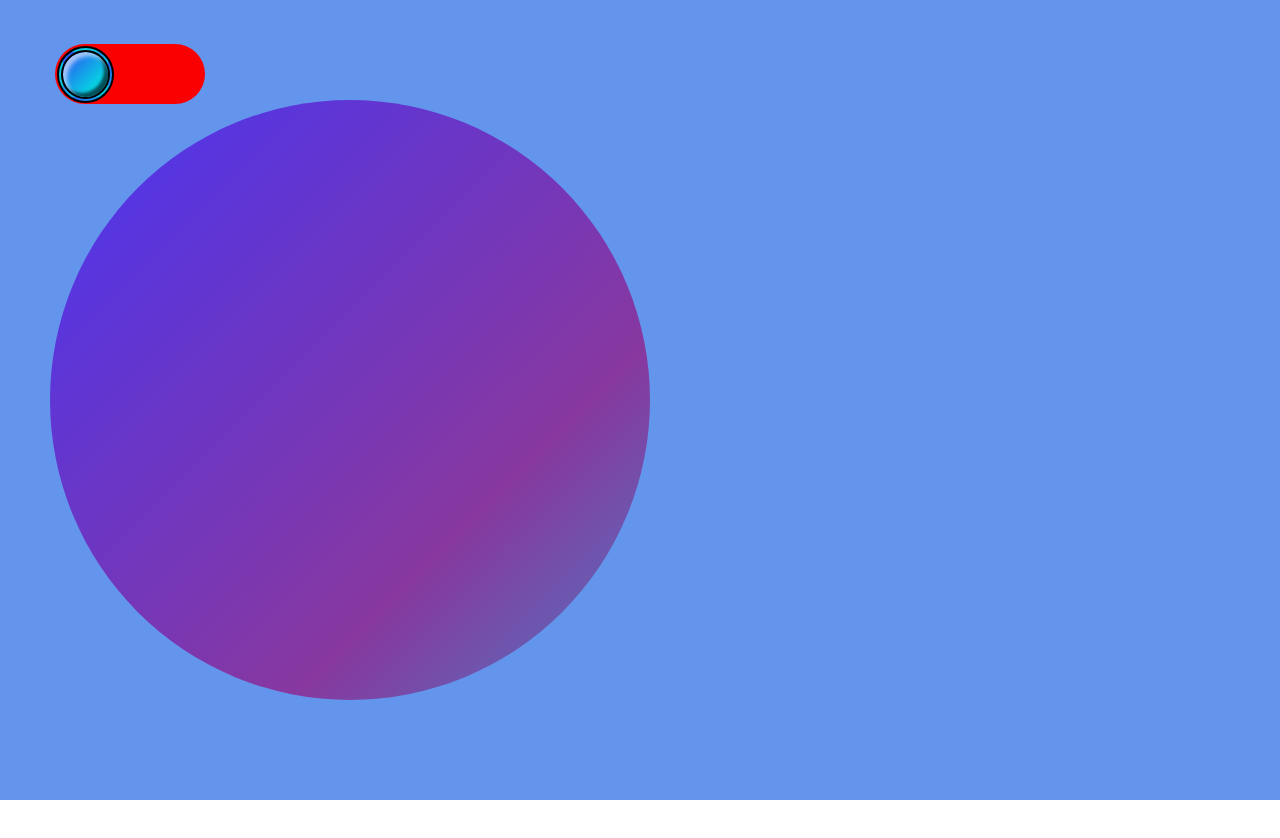
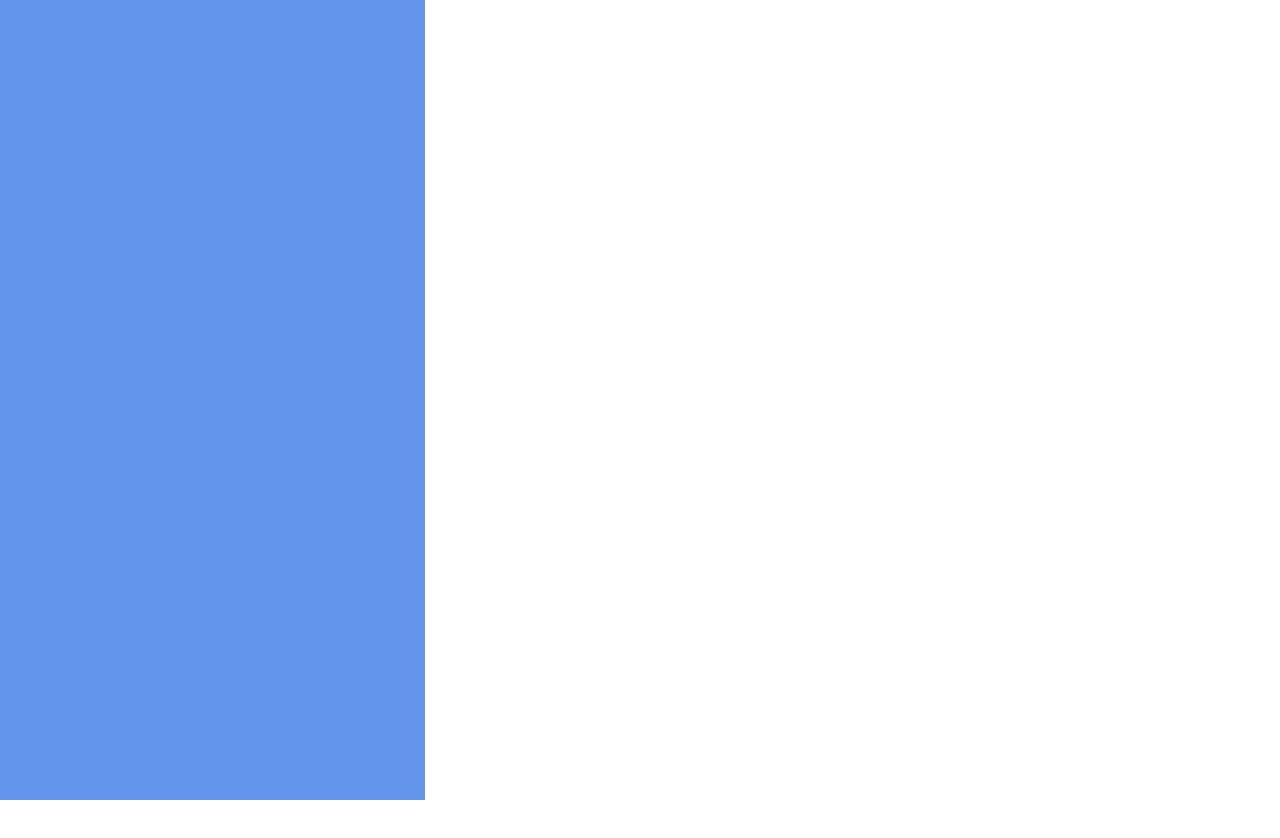
Before and after one commit to UrsulaKesek/uk-toggle, a React (Create React App) app: page / in a window 1280 px wide. Shown: the top 838 px of the page. After the commit the page ends 800 px from the top, so only its background shows below. Built offline with nearby package versions, Linux system fonts and the light colour scheme.

Commit message:
edited css for 1080

```diff
--- a/src/components/Toggle/Toggle.css
+++ b/src/components/Toggle/Toggle.css
@@ -206,3 +206,23 @@
     color: rgba(0, 0, 0, 0);
   }
 }
+@media only screen and (min-width: 1080px) {
+  .App {
+    background-color: cornflowerblue;
+    width: 425px;
+  }
+  .box1 {
+    position: relative;
+    bottom: 700px;
+    left: 25px;
+    width: 355px;
+    height: 530px;
+    border-radius: 50%;
+    background-image: linear-gradient(
+      to top left,
+      rgba(0, 0, 0, 0.2),
+      rgba(155, 5, 117, 0.646) 30%,
+      rgba(62, 11, 244, 0.7)
+    );
+  }
+}
```
